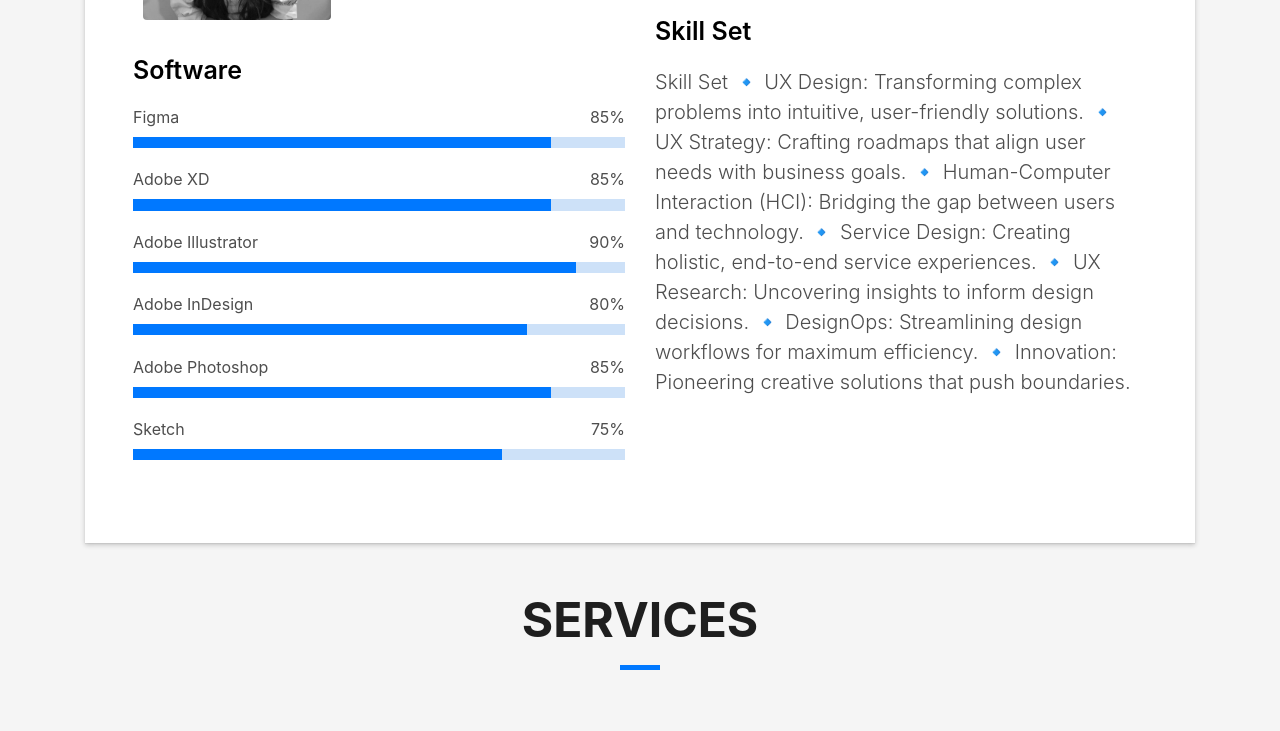
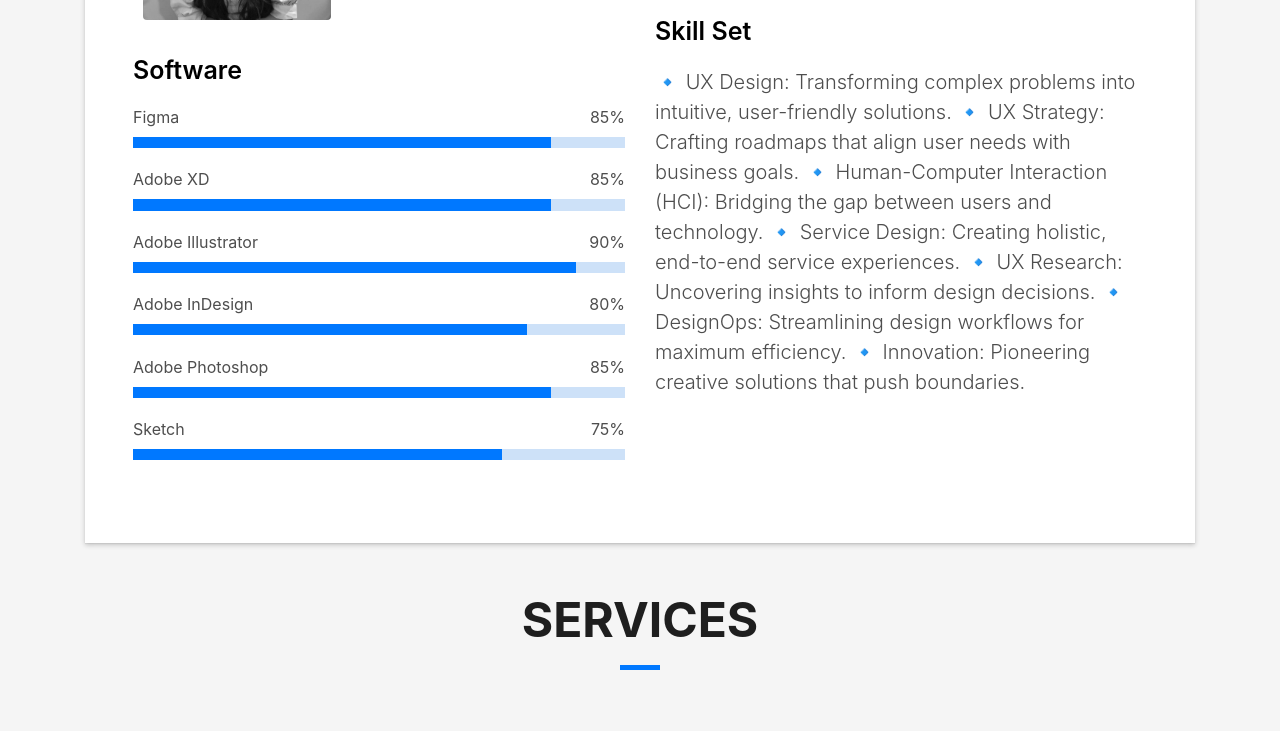
Before and after one commit to bhrunaligokhe/bhrunaligokhe.github.io, a plain HTML site: page index.html in a window 1280 px wide. Shown: the part 1161-1892 px from the top of the page. Drawn offline with Linux system fonts and the light colour scheme; files whose address does not match are found by name.

Commit message:
Update index.html

```diff
--- a/index.html
+++ b/index.html
@@ -153,8 +153,6 @@ F
                   </p>
                   <p style="color:black;font-size:25px;"class="title-s">Skill Set</p>
                   <p class="lead">
-                    Skill Set
-
                   🔹 UX Design: Transforming complex problems into intuitive, user-friendly solutions.
                   🔹 UX Strategy: Crafting roadmaps that align user needs with business goals.
                   🔹 Human-Computer Interaction (HCI): Bridging the gap between users and technology.
@@ -162,7 +160,6 @@ F
                   🔹 UX Research: Uncovering insights to inform design decisions.
                   🔹 DesignOps: Streamlining design workflows for maximum efficiency.
                   🔹 Innovation: Pioneering creative solutions that push boundaries.
-
                   </p>
 
                 </div>
```
Lines whose indentation alone changed are shown as unchanged.
